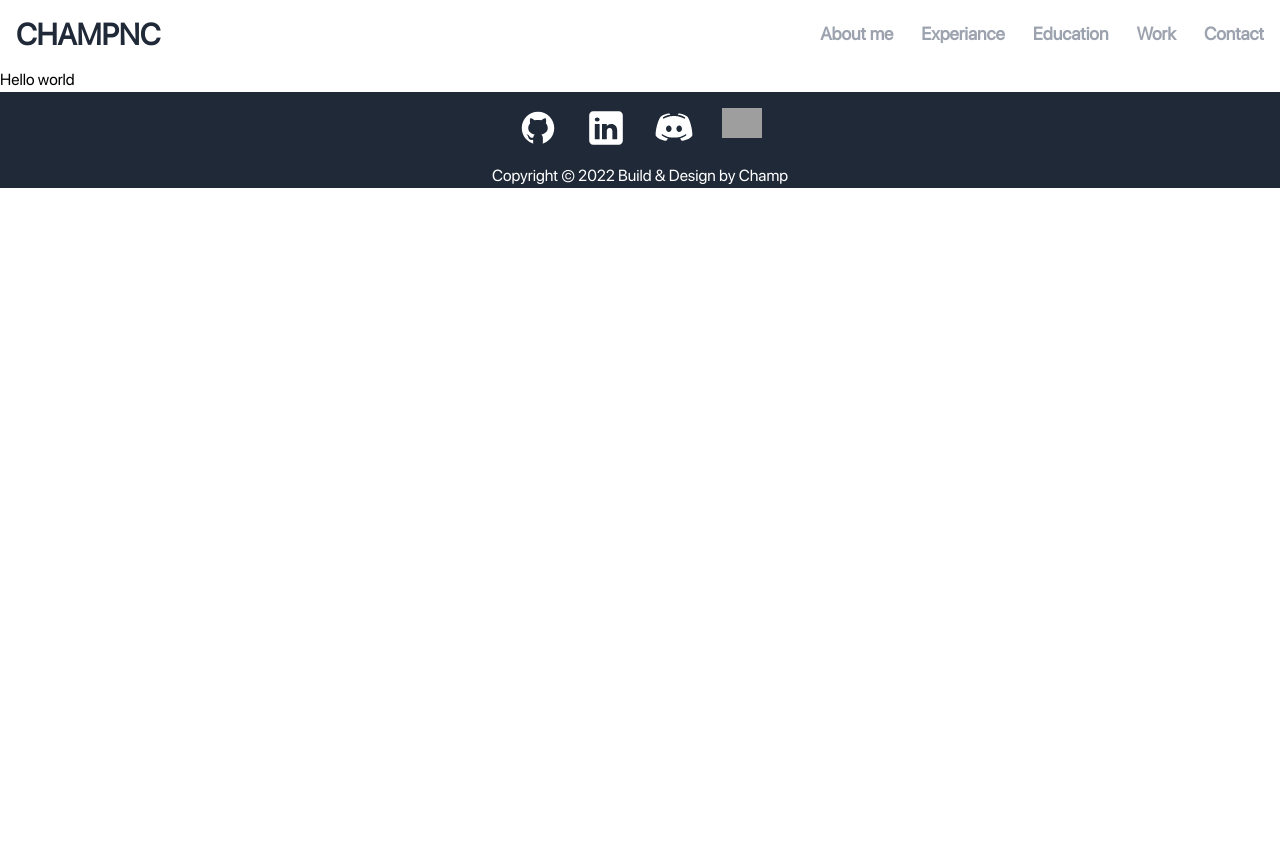
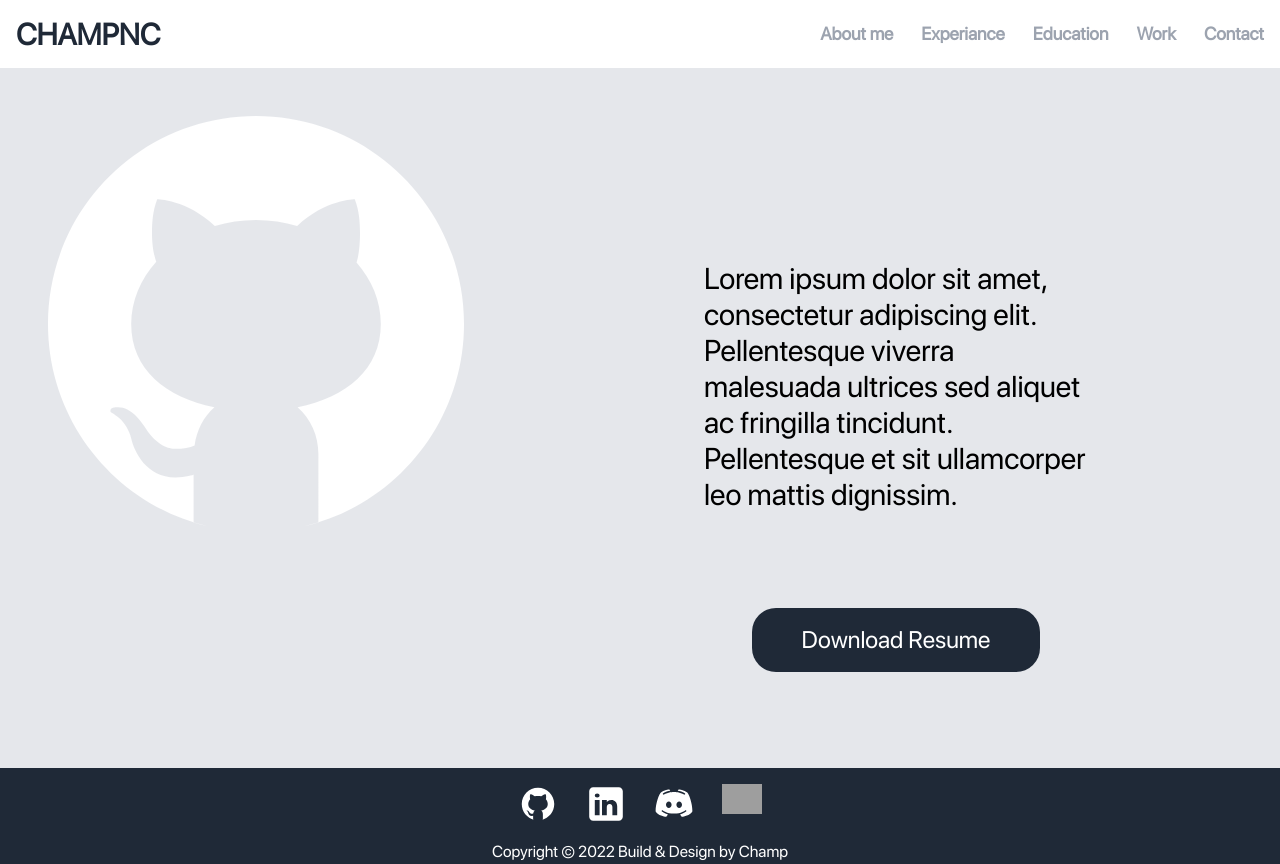
Before and after one commit to champnc/champncfolio, a React (Create React App) app in the folder frontend-react/: page / in a window 1280 px wide. Before the commit the page ends 800 px from the top, so only its background shows below. Built offline with nearby package versions, Linux system fonts and the light colour scheme; grey boxes are pictures that could not be loaded.

Commit message:
decorate aboutme section

```diff
--- a/frontend-react/package.json
+++ b/frontend-react/package.json
@@ -42,6 +42,7 @@
     ]
   },
   "devDependencies": {
+    "@types/react-helmet": "^6.1.0",
     "tailwindcss": "^3.0.24"
   }
 }
--- a/frontend-react/src/App.tsx
+++ b/frontend-react/src/App.tsx
@@ -1,8 +1,9 @@
-import React from 'react';
-import './App.css';
-import { Navbar } from './components/Navbar'
-import { Footer } from './components/Footer'
-import {Helmet} from 'react-helmet';
+import React from "react";
+import "./App.css";
+import { Navbar } from "./components/Navbar";
+import { Footer } from "./components/Footer";
+import { AboutMeSection } from "./pages/AboutMeSection";
+import { Helmet } from "react-helmet";
 
 function App() {
   return (
@@ -11,9 +12,9 @@ function App() {
         <title>Champnc</title>
         <meta name="description" content="champncfolio application" />
       </Helmet>
-      <Navbar/>
-      <h1>Hello world</h1>
-      <Footer/>
+      <Navbar />
+      <AboutMeSection/>
+      <Footer />
     </div>
   );
 }
--- a/frontend-react/src/pages/AboutMeSection/AboutMeSection.tsx
+++ b/frontend-react/src/pages/AboutMeSection/AboutMeSection.tsx
@@ -1 +1,25 @@
-export {}
+import React from "react";
+
+const AboutMeSection = () => {
+  return (
+    <div className="flex justify-center">
+      <div className="w-2/5 bg-gray-200">
+        <img className="w-full" src="./images/github-logo.svg" alt="" />
+      </div>
+      <div className="w-3/5 bg-gray-200 content-center">
+        <h1 className="mt-48 mx-48 mb-24 text-3xl">
+          Lorem ipsum dolor sit amet, consectetur adipiscing elit. Pellentesque
+          viverra malesuada ultrices sed aliquet ac fringilla tincidunt.
+          Pellentesque et sit ullamcorper leo mattis dignissim.{" "}
+        </h1>
+        <a href="#">
+          <div className="m-4 rounded-3xl bg-gray-800 p-4 mx-60 mb-24">
+            <h2 className="text-white text-center text-2xl">Download Resume</h2>
+          </div>
+        </a>
+      </div>
+    </div>
+  );
+};
+
+export default AboutMeSection;
--- a/frontend-react/src/pages/AboutMeSection/index.ts
+++ b/frontend-react/src/pages/AboutMeSection/index.ts
@@ -1 +1 @@
-export {}
+export { default as AboutMeSection} from './AboutMeSection'
```
Also changed, not shown: 1 other file (tests, documents, lock files or other folders).
